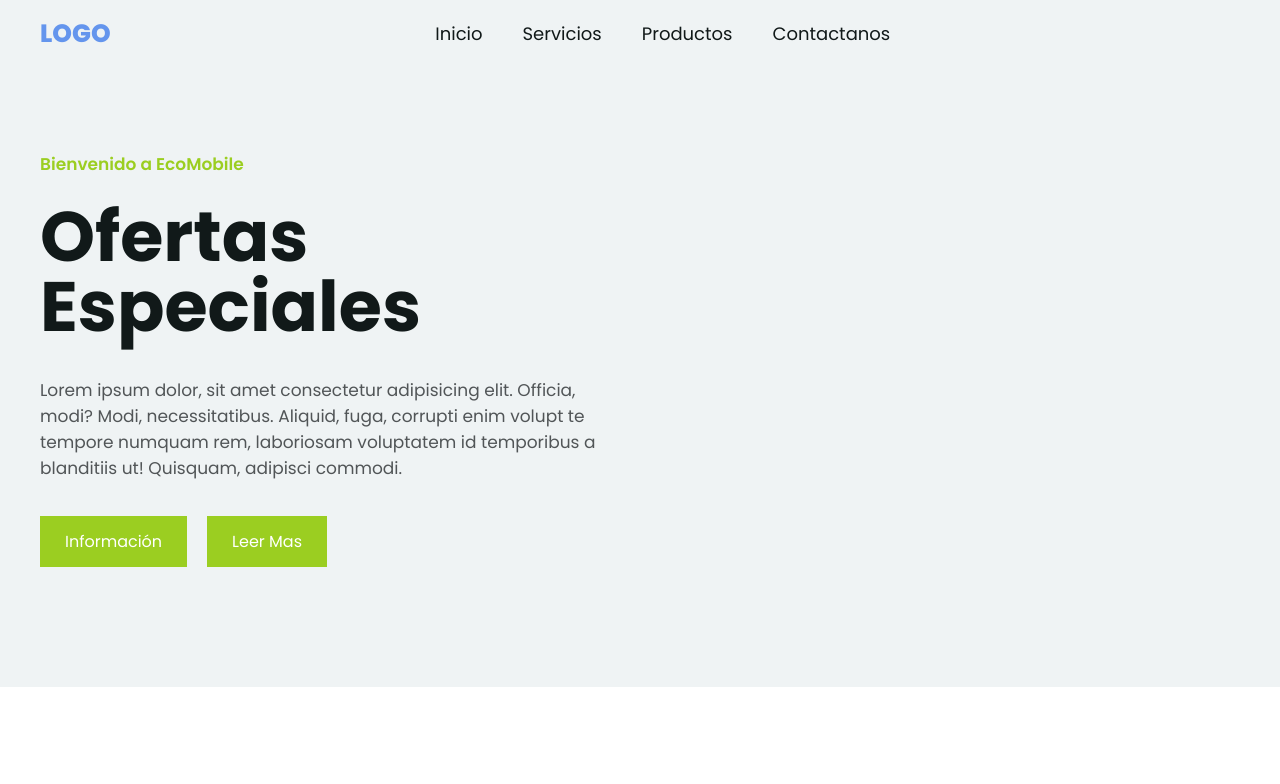
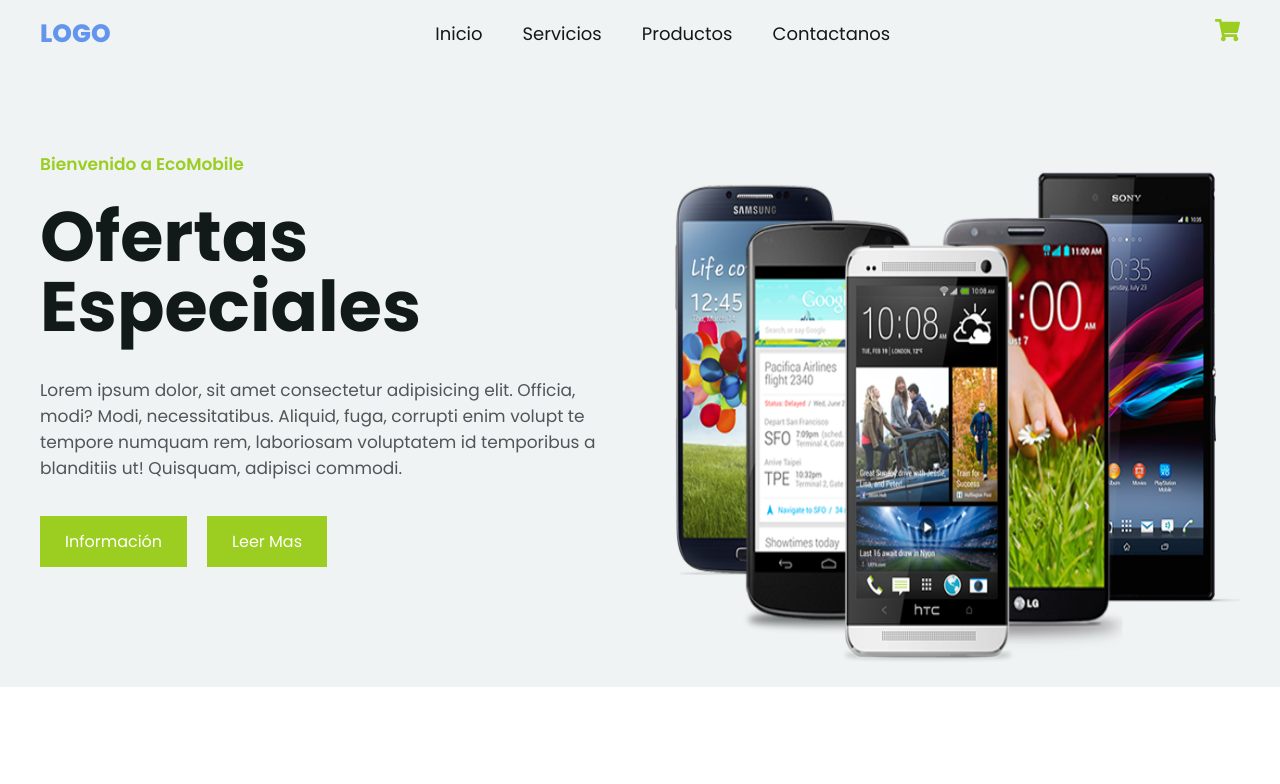
Before and after one commit to 98Byron/Ecomobile-web, a plain HTML site: page index.html in a window 1280 px wide. Shown: the top 784 px of the page. Drawn offline with Linux system fonts and the light colour scheme.

Commit message:
Regreso de ejemplo

```diff
--- a/style.css
+++ b/style.css
@@ -14,9 +14,6 @@ img {
   max-width: 100%;
 }
 
-img {
-  max-width: 0%;
-}
 
 .container {
   max-width: 1200px;
```
